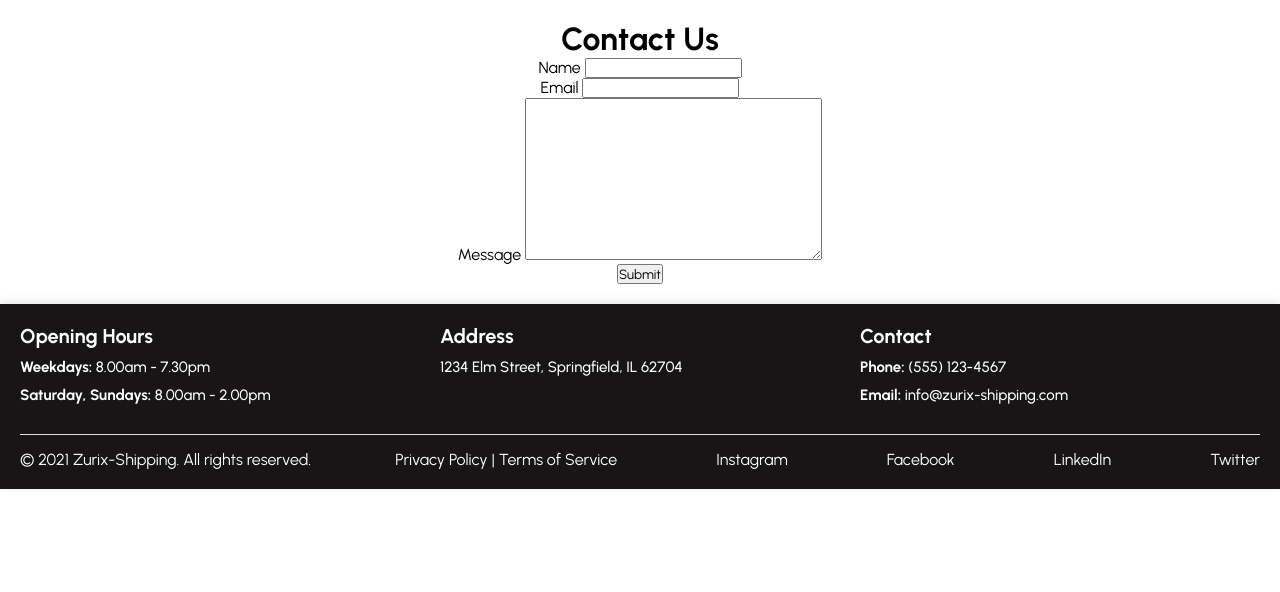
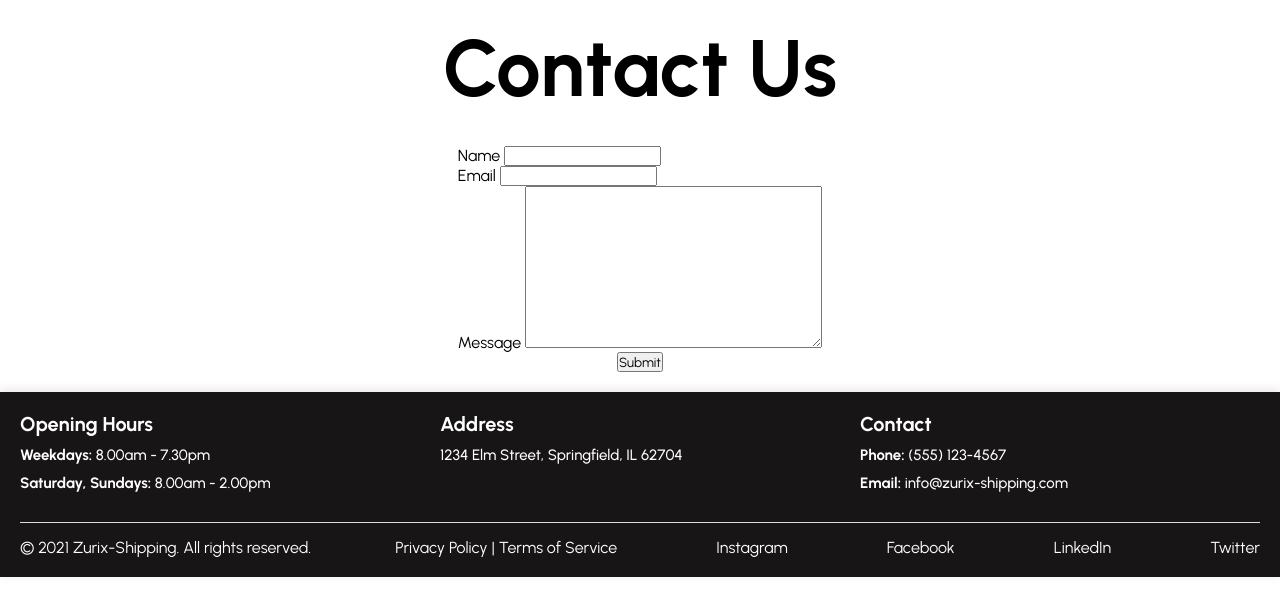
Before and after one commit to sameernjr/Zurix-Shipping, a Django app: page /Contact/ in a window 1280 px wide. Shown: the part 62-654 px from the top of the page. Run offline with Django 5.2, Linux system fonts and the light colour scheme.

Commit message:
but the form labels in divs

```diff
--- a/zurix/home/templates/home/contact.html
+++ b/zurix/home/templates/home/contact.html
@@ -2,8 +2,11 @@
 
 {% block content %}
     <form method="post" class="contact-form">
+        <div class="contact-header">
             <h1 class="form-header">Contact Us</h1>
+        </div>
         {% csrf_token %}
+        <div class="contact-labels">
             <div class="cf-3">
                 <label for="id_name" class="contact-label">Name</label>
                 {{ form.name }}
@@ -16,6 +19,7 @@
                 <label for="id_message" class="contact-label">Message</label>
                 {{ form.message }}
             </div>
+        </div>
         <button type="submit">Submit</button>
     </form>
     {% for message in messages %}
```
Lines whose indentation alone changed are shown as unchanged.
